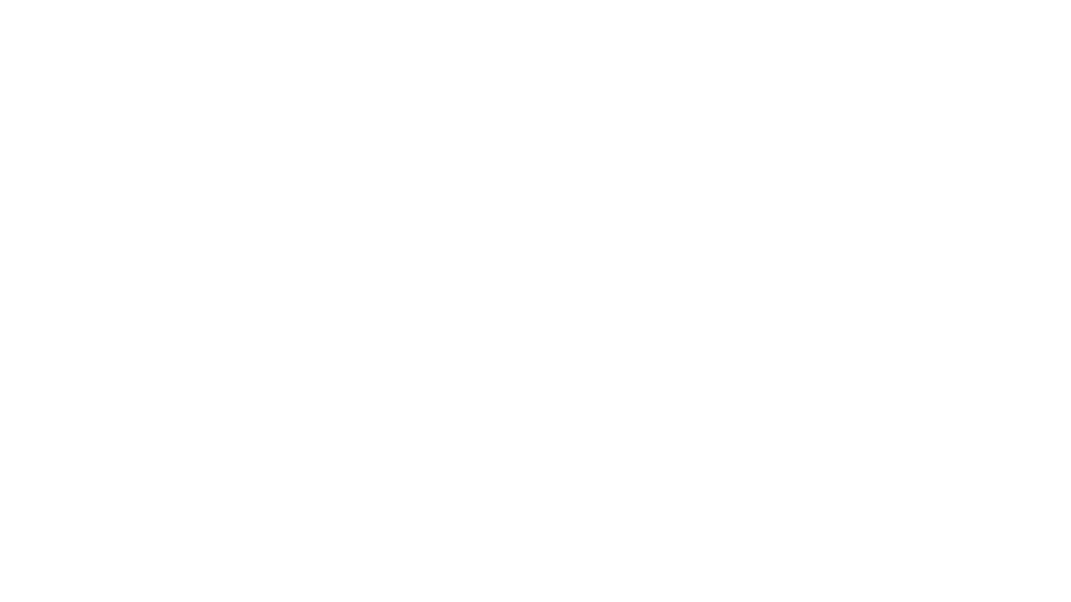
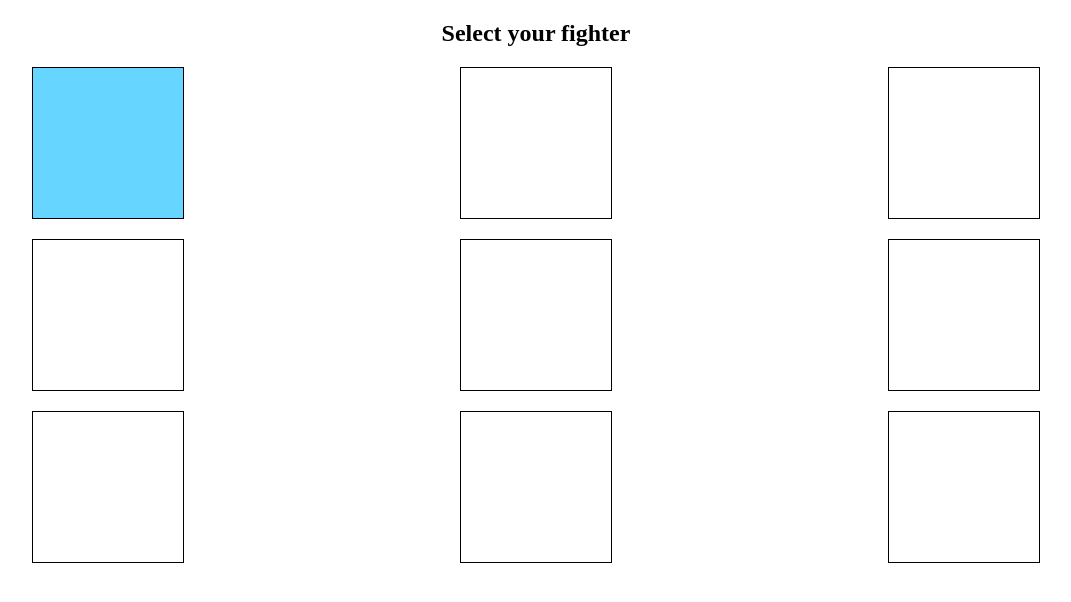
Before and after one commit to zheniaslius/cat-combat, a React (Vite) app: page / in a window 1280 px wide. Shown: the top 602 px of the page, without its empty margins (104-1175 px from the left). Built offline with nearby package versions, Linux system fonts and the light colour scheme.

Commit message:
Hero selection screen

```diff
--- a/src/App.jsx
+++ b/src/App.jsx
@@ -1,10 +1,11 @@
-import { useState } from 'react'
+import { useState } from 'react';
+import HeroSelect from './screens/HeroSelect';
+import Versus from './screens/Versus';
 
 function App() {
-  return (
-    <div>
-    </div>
-  )
+  const [isHeroSelected, setIsHeroSelected] = useState(false);
+
+  return <div>{!isHeroSelected ? <HeroSelect onSelect={() => setIsHeroSelected(true)} /> : <Versus />}</div>;
 }
 
-export default App
+export default App;
--- /dev/null
+++ b/src/components/HeroGrid/Cell.jsx
@@ -0,0 +1,5 @@
+const Cell = ({ isASelected, isBSelected }) => {
+  return <div className={`cell ${isASelected ? 'selected-a' : ''} ${isBSelected ? 'selected-b' : ''}`}></div>;
+};
+
+export default Cell;
--- /dev/null
+++ b/src/components/HeroGrid/index.jsx
@@ -0,0 +1,72 @@
+import { useEffect, useState, useCallback } from 'react';
+import Cell from './Cell';
+import './styles.css';
+
+const COLS_COUNT = 3;
+const ROWS_COUNT = 3;
+const initialHero = [0, 0];
+const initialSelections = { playerA: null, playerB: null };
+
+const isSelected = (player, i, j) => {
+  if (!player) return false;
+  return i === player[0] && j === player[1];
+};
+
+const renderGrid = (playerA, playerB) => {
+  const grid = [];
+  for (let i = 0; i < ROWS_COUNT; i++) {
+    for (let j = 0; j < COLS_COUNT; j++) {
+      const isPlayerASelected = isSelected(playerA, i, j);
+      const isPlayerBSelected = isSelected(playerB, i, j);
+      const cell = <Cell key={`${i}-${j}`} isASelected={isPlayerASelected} isBSelected={isPlayerBSelected} />;
+      grid.push(cell);
+    }
+  }
+
+  return grid;
+};
+
+const HeroGrid = ({ onSelect }) => {
+  const [selectedPlayerA, setSelectedPlayerA] = useState(initialHero);
+  const [selectedPlayerB, setSelectedPlayerB] = useState();
+  const [selections, setSelections] = useState(initialSelections);
+
+  const handleKeyDown = useCallback(
+    (event) => {
+      const selected = !selections.playerA ? selectedPlayerA : selectedPlayerB;
+      const selectFn = !selections.playerA ? setSelectedPlayerA : setSelectedPlayerB;
+      if (event.key === 'Enter') {
+        setSelections({
+          playerA: true,
+          playerB: selections.playerA && true,
+        });
+        setSelectedPlayerB(initialHero);
+      }
+      if (event.key === 'ArrowUp' && selected[0] > 0) {
+        selectFn([selected[0] - 1, selected[1]]);
+      } else if (event.key === 'ArrowDown' && selected[0] < ROWS_COUNT - 1) {
+        selectFn([selected[0] + 1, selected[1]]);
+      } else if (event.key === 'ArrowLeft' && selected[1] > 0) {
+        selectFn([selected[0], selected[1] - 1]);
+      } else if (event.key === 'ArrowRight' && selected[1] < COLS_COUNT - 1) {
+        selectFn([selected[0], selected[1] + 1]);
+      }
+    },
+    [selections, selectedPlayerA, selectedPlayerB, setSelections]
+  );
+
+  useEffect(() => {
+    Object.values(selections).every((s) => !!s) && onSelect();
+  }, [selections, onSelect]);
+
+  useEffect(() => {
+    document.addEventListener('keydown', handleKeyDown);
+    return () => {
+      document.removeEventListener('keydown', handleKeyDown);
+    };
+  }, [handleKeyDown]);
+
+  return <div className="grid">{renderGrid(selectedPlayerA, selectedPlayerB)}</div>;
+};
+
+export default HeroGrid;
--- /dev/null
+++ b/src/components/HeroGrid/styles.css
@@ -0,0 +1,21 @@
+.grid {
+  display: grid;
+  grid-template-columns: repeat(3, 1fr);
+  grid-template-rows: repeat(3, 1fr);
+  justify-items: center;
+  gap: 20px;
+}
+
+.cell {
+  height: 150px;
+  width: 150px;
+  border: 1px solid #000;
+}
+
+.cell.selected-a {
+  background-color: #66D5FF;
+}
+
+.cell.selected-b {
+  background-color: #F966FF;
+}
--- /dev/null
+++ b/src/screens/HeroSelect/index.jsx
@@ -0,0 +1,13 @@
+import './styles.css';
+import HeroGrid from '../../components/HeroGrid';
+
+const HeroSelect = ({onSelect}) => {
+  return (
+    <div>
+      <h2 style={{textAlign: 'center'}}>Select your fighter</h2>
+      <HeroGrid onSelect={onSelect}/>
+    </div>
+  );
+};
+
+export default HeroSelect;
--- /dev/null
+++ b/src/screens/Versus.jsx
@@ -0,0 +1,7 @@
+const Versus = () => {
+  return (
+    <div>Versus</div>
+  )
+}
+
+export default Versus
```
Also changed, not shown: src/screens/HeroSelect/styles.css (added).
